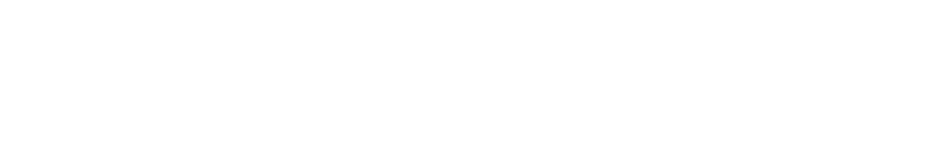
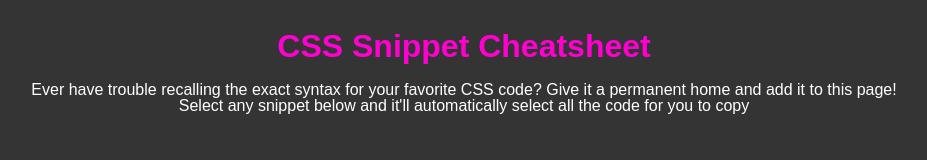
Before and after one commit to dtjones23/SnipCheater, a plain HTML site: page index.html in a window 1280 px wide. Shown: the whole page, without its empty margins (176-1103 px from the left). Drawn offline with Linux system fonts and the light colour scheme.

Commit message:
added header content in HTML and CSS

```diff
--- a/assets/css/style.css
+++ b/assets/css/style.css
@@ -0,0 +1,18 @@
+* {
+    background-color: rgb(52, 52, 52);
+}
+
+body {
+    color: rgb(255, 0, 208);
+}
+
+h1 {
+    text-align: center;
+    margin-top: 30px;
+}
+
+header p {
+    text-align: center;
+    margin: 20px 200px;
+    color: white;
+}
--- a/index.html
+++ b/index.html
@@ -4,12 +4,16 @@
 <head>
   <meta charset="UTF-8">
   <meta name="viewport" content="width=device-width, initial-scale=1.0">
-  <title>Title</title>
+  <title>CSS Cheatsheet</title>
   <link rel="stylesheet" href="assets/css/reset.css" />
   <link rel="stylesheet" href="./assets/css/style.css" />
 </head>
 
 <body>
+  <header>
+    <h1>CSS Snippet Cheatsheet</h1>
+      <p>Ever have trouble recalling the exact syntax for your favorite CSS code? Give it a permanent home and add it to this page! Select any snippet below and it'll automatically select all the code for you to copy</p>
+  </header>
 
 </body>
 
```
